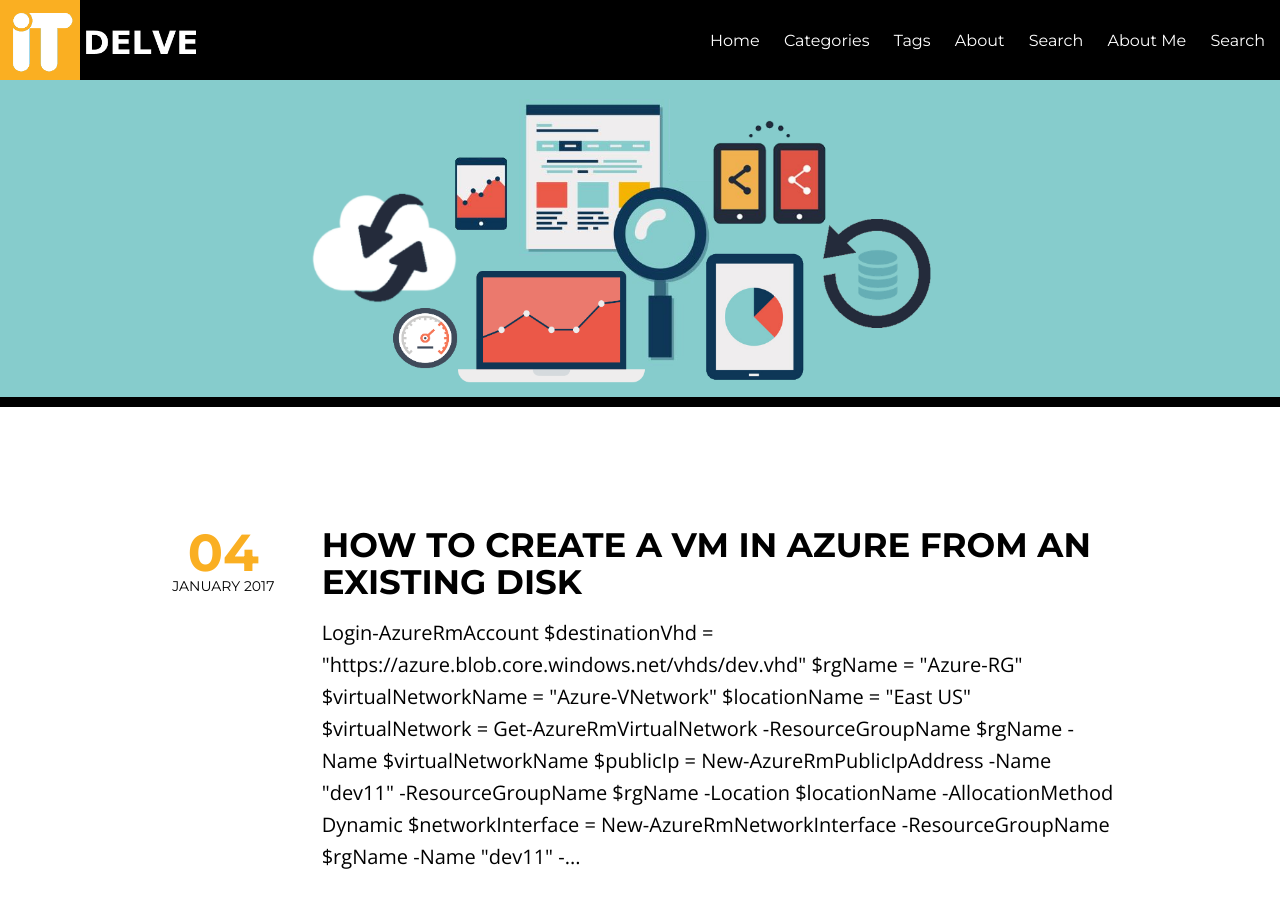
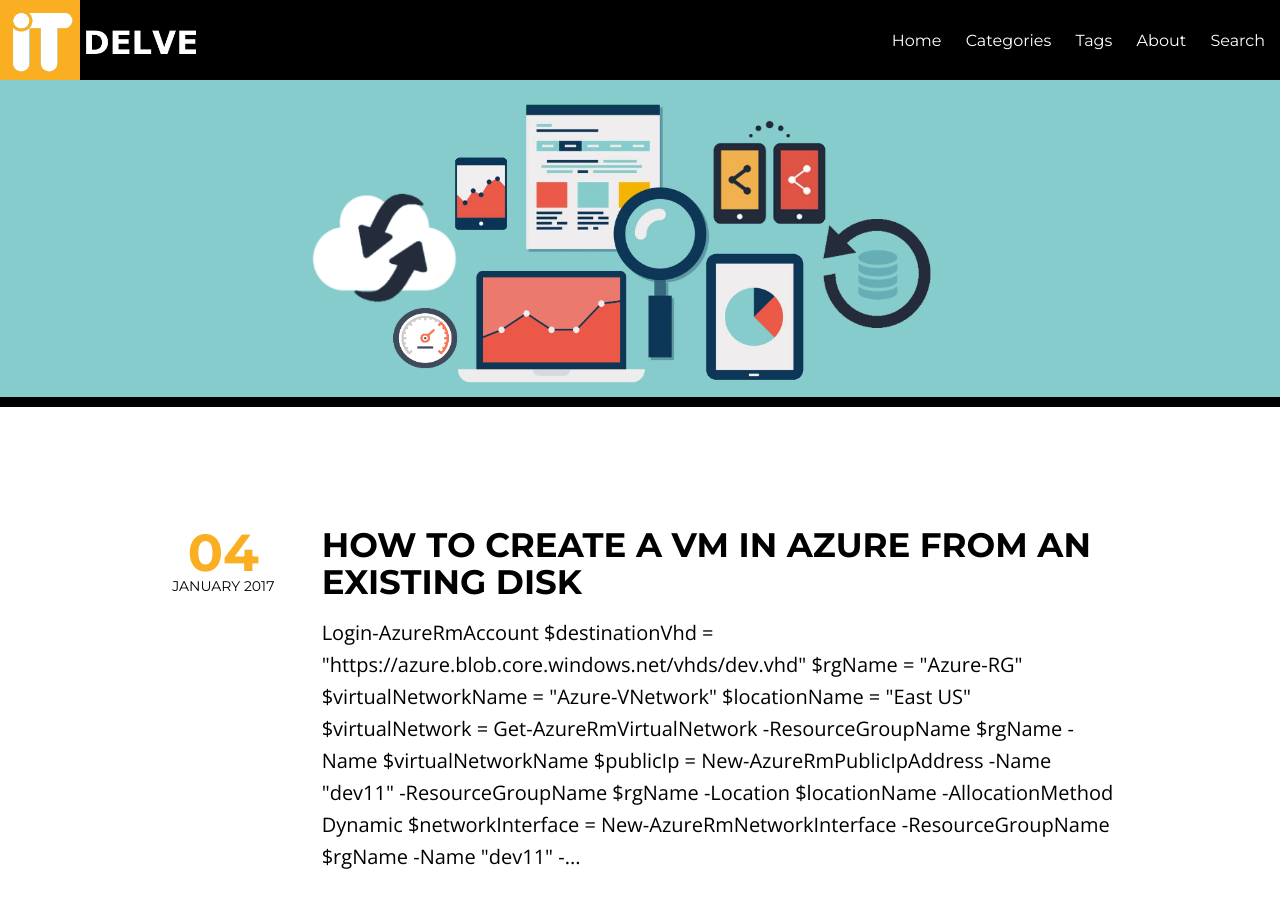
Before and after one commit to ldsouza/ldsouza.github.io, a Jekyll site: the page built from index.html, in a window 1280 px wide and 900 px high. Built offline with Jekyll 4.4.1, drawn with Linux system fonts in a browser that asks for light colours; nearby versions of some CDN libraries; the list of posts is cut into pages by our own code.

Commit message:
Update home.html

```diff
--- a/_layouts/home.html
+++ b/_layouts/home.html
@@ -24,8 +24,7 @@
             <a href="{{ site.url }}{{ link.url }}">{{ link.title }}</a>
             {% endif %} </li>
 {% endfor %}
-	    <li><a href="{{ site.url }}/about"><i class="icon-rss"></i> About Me</a></li>
-           <li><a href="{{ site.url }}/search"><i class="icon-rss"></i> Search</a></li>
+
     </ul>
 </div>
         <div class="clearfix"></div>
```
